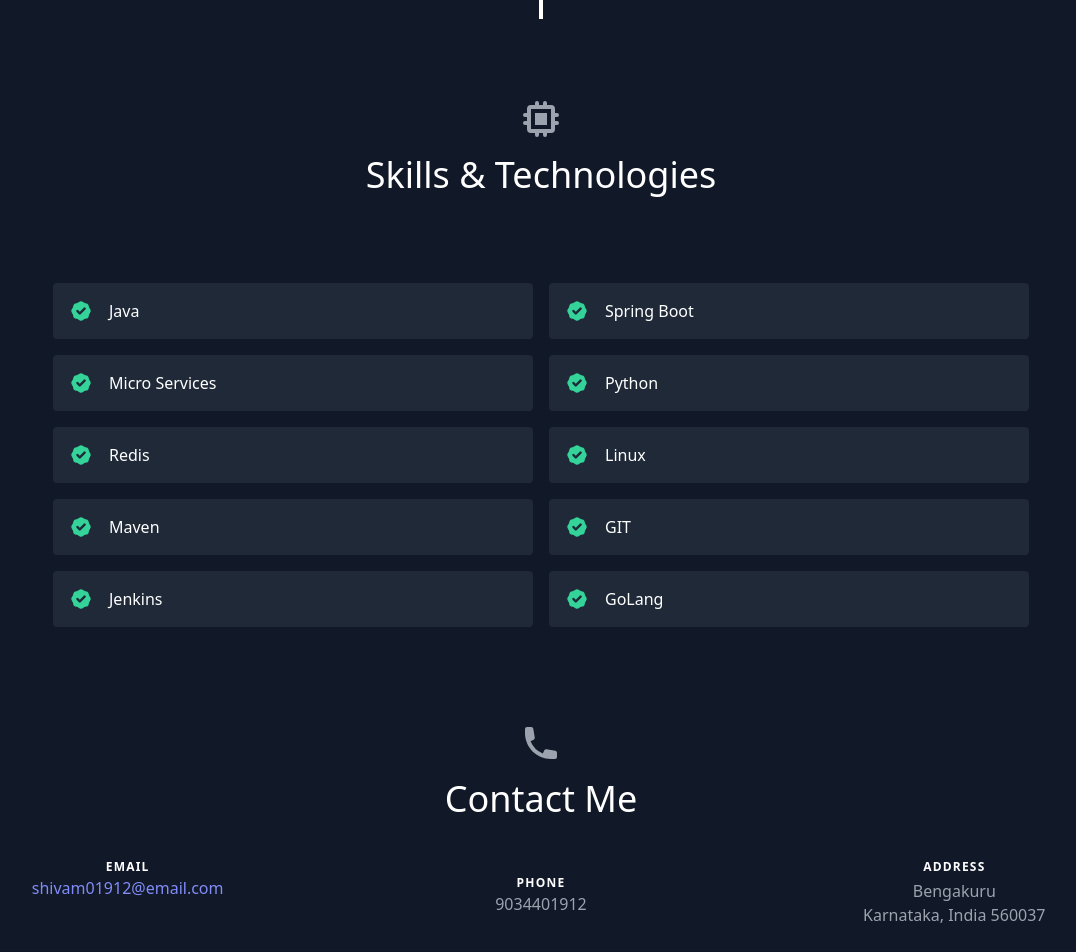
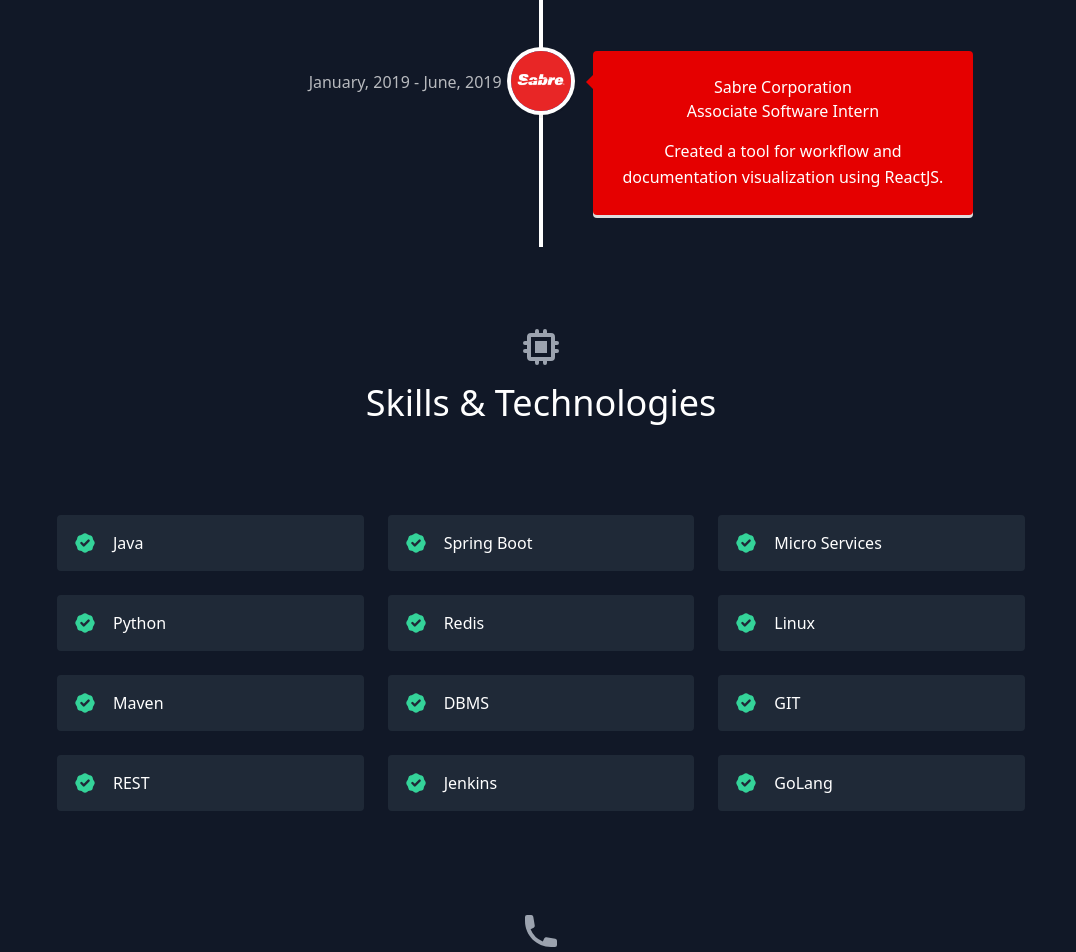
Before and after one commit to shivam01912/portfolio, a React (Create React App) app: page / in a window 1280 px wide. Shown: the part 1640-2592 px from the top of the page, without its empty margins (99-1175 px from the left). Built offline with nearby package versions, Linux system fonts and the light colour scheme.

Commit message:
updated contact details

```diff
--- a/src/components/Contact.js
+++ b/src/components/Contact.js
@@ -1,5 +1,12 @@
 import React from "react";
 import { PhoneIcon } from "@heroicons/react/solid";
+import { IoLogoLinkedin } from 'react-icons/io'
+
+const iconStyle = {
+  width: '100%',
+  textAlign: 'center',
+  color: '#2867B2'
+};
 
 export default function Contact() {
   // const [name, setName] = React.useState("");
@@ -31,7 +38,7 @@ export default function Contact() {
         <div className="text-center mb-20">
           <PhoneIcon className="w-10 inline-block mb-4" />
           <h1 className="sm:text-4xl text-3xl font-medium title-font text-white mb-4">
-            Contact Me
+            Contact
           </h1>
           <div className="bg-gray-900 relative flex flex-wrap py-6 rounded shadow-md">
             <div className="lg:w-1/3 px-6 mt-4 lg:mt-0">
@@ -43,17 +50,17 @@ export default function Contact() {
               </a>
             </div>
             <div className="lg:w-1/3 px-6 mt-4 lg:mt-0">
-              <h2 className="title-font font-semibold text-white tracking-widest text-xs mt-4">
-                PHONE
-              </h2>
-              <p className="leading-relaxed">9034401912</p>
+                <a href="https://www.linkedin.com/in/shivam01912/"
+                  target="_blank">
+                  <IoLogoLinkedin icon={IoLogoLinkedin} size="60px" style={iconStyle}/>
+                </a>
             </div>
-            <div className="lg:w-1/3 px-6">
+            <div className="lg:w-1/3 px-6 mt-4 lg:mt-0">
               <h2 className="title-font font-semibold text-white tracking-widest text-xs">
                 ADDRESS
               </h2>
-              <p className="mt-1">
-                Bengakuru <br />
+              <p className="text-indigo-400 leading-relaxed">
+                Bengaluru <br />
                 Karnataka, India 560037
               </p>
             </div>
--- a/src/components/Navbar.js
+++ b/src/components/Navbar.js
@@ -42,7 +42,7 @@ export default function Navbar() {
         <a
           href="#contact"
           className="inline-flex items-center bg-gray-800 border-0 py-1 px-3 focus:outline-none hover:bg-gray-700 rounded text-base mt-4 md:mt-0">
-          Contact Me
+          Contact
           <ArrowRightIcon className="w-4 h-4 ml-1" />
         </a>
       </div>
--- a/src/components/Skills.js
+++ b/src/components/Skills.js
@@ -19,7 +19,7 @@ export default function Skills() {
         </div>
         <div className="flex flex-wrap lg:w-4/5 sm:mx-auto sm:mb-2 -mx-2">
           {skills.map((skill) => (
-            <div key={skill} className="p-2 sm:w-1/2 w-full">
+            <div key={skill} className="p-3 sm:w-1/3 w-full">
               <div className="bg-gray-800 rounded flex p-4 h-full items-center">
                 <BadgeCheckIcon className="text-green-400 w-6 h-6 flex-shrink-0 mr-4" />
                 <span className="title-font font-medium text-white">
--- a/src/data.js
+++ b/src/data.js
@@ -22,6 +22,15 @@ export const experiences = [
     company: "Sabre Corporation",
     description: "Associate Software Engineer",
     cardDetailedText: "Developed a stateless, RESTful microservice for payment capabilities for the platform using Spring Boot and migrated a monolith to 13+ microservices.",
+    icon:"./sabre.png",
+    contentStyle:{background: '#e50000', color: '#fff'},
+    arrrowStyle:{ borderRight: '7px solid  #e50000' }
+  },
+  {
+    time: "January, 2019 - June, 2019",
+    company: "Sabre Corporation",
+    description: "Associate Software Intern",
+    cardDetailedText: "Created a tool for workflow and documentation visualization using ReactJS.",
     icon:"./sabre.png",
     contentStyle:{background: '#e50000', color: '#fff'},
     arrrowStyle:{ borderRight: '7px solid  #e50000' }
@@ -53,7 +62,9 @@ export const skills = [
   "Redis",
   "Linux",
   "Maven",
+  "DBMS",
   "GIT",
+  "REST",
   "Jenkins",
   "GoLang"
 ];
```
Also changed, not shown: 21 other files (tests, documents, lock files or other folders).
